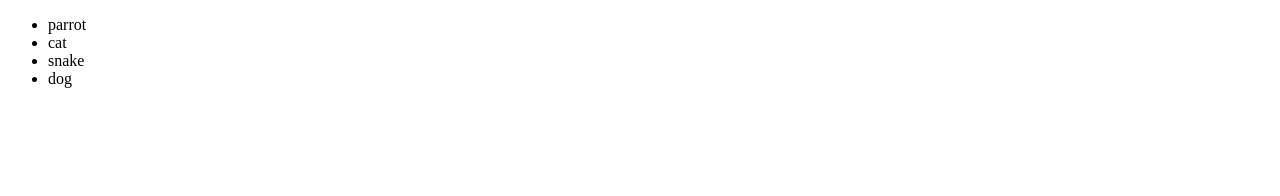
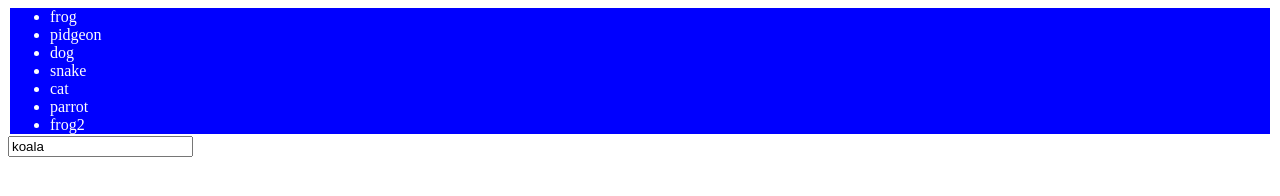
Before and after one commit to michaljabi/20261019-js, a plain HTML site: page JS-teoria-i-zadania/D-js-in-html/d101-basic-dom-modification.html in a window 1280 px wide. Drawn offline with Linux system fonts and the light colour scheme.

Commit message:
feat(d101): handling events, attach to DOM in time.

```diff
--- a/JS-teoria-i-zadania/D-js-in-html/d101-basic-dom-modification.html
+++ b/JS-teoria-i-zadania/D-js-in-html/d101-basic-dom-modification.html
@@ -6,6 +6,7 @@
 </head>
 <body>
     <div></div>
+    <input id="newAnimal" value="koala" />
     <script>
         /**
          * Praktycznie można "namalować" na DOM wszystko co chccemy używając JavaScript
@@ -13,20 +14,43 @@
          * Dla przykładu, możesz pokazać listę elementów <li> bazując na liście (Array) stringów:
          * */
 
+        const input = document.querySelector('#newAnimal')
+        input.addEventListener('keyup', (event) => {
+            console.log(event.key)
+            if(event.key === 'Enter' && input.value.length > 0) {
+                ul.appendChild(makeLi(input.value))
+                input.value = '';
+            }
+        })
+
+        console.log(input.value)
+
          // Array stringów:
-         const animalList = ['parrot', 'cat', 'snake', 'dog'];
+         const animalList = ['parrot', 'cat', 'snake', 'dog', 'pidgeon', 'frog'];
+
+         setTimeout(() => {
+            ul.appendChild(makeLi('frog2'))
+         }, 2000)
 
          // Tworzymy element bazowy: (<ul>)
          const ul = document.createElement('ul');
+         ul.style.backgroundColor = '#0000ff'
+         ul.style.margin = '2px'
+
+         function makeLi(text = '') {
+            const li = document.createElement('li');
+             // wpisujemy do niego tekst
+             li.innerText = text;
+             li.style.color = 'white'
+             return li;
+         }
 
          // Iterujemy (przechodzimy, wyliczamy) po całej tablicy wyciągając string po stringu
          for(const animal of animalList) {
-             // dla każdej iteracji tworzymy element (<li>)
-             const li = document.createElement('li');
-             // wpisujemy do niego tekst
-             li.innerText = animal;
-             // dołączamy do <ul> do którego mamy referencję ul
-             ul.appendChild(li)
+             console.dir(makeLi(animal))
+             // https://developer.mozilla.org/en-US/docs/Web/API/Element/append
+             // https://developer.mozilla.org/en-US/docs/Web/API/Element/prepend
+             ul.prepend(makeLi(animal))
          }
 
          // Łapiemy selektor do <div> istniejącego na dokumencie (DOM)
@@ -34,7 +58,7 @@
 
          // Dołączamy <ul> z wszystkimi elementami do <div>
          // bez tej linijki poniżej, mamy wszystko gotowe ale nie zobaczymy tego na dokumencie (na DOM)
-         rootDiv.appendChild(ul);
+          rootDiv.appendChild(ul);
          // dzieje się tak dlatego, że obiekty są już w pamięci - ale po stronie JS! Aby były dołączone do DOM,
          // zawsze musimy je "przyczepić" do istniejącego elementu.
 
```
